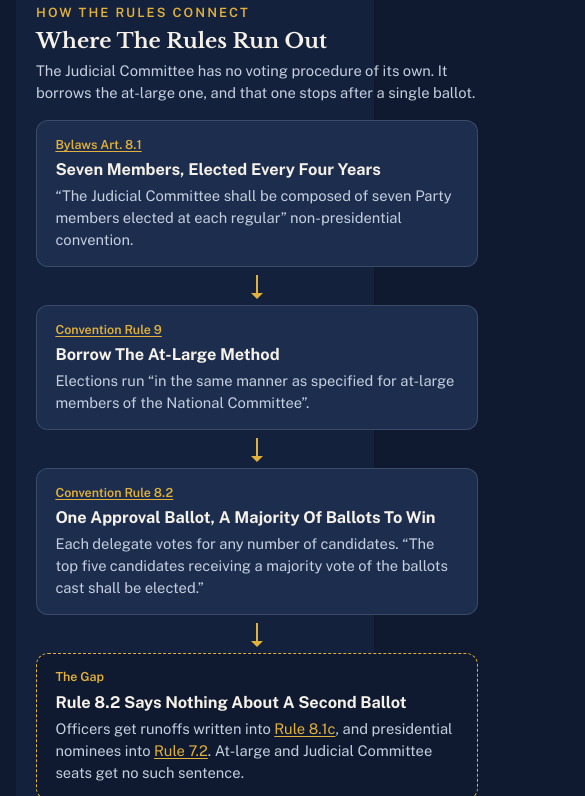
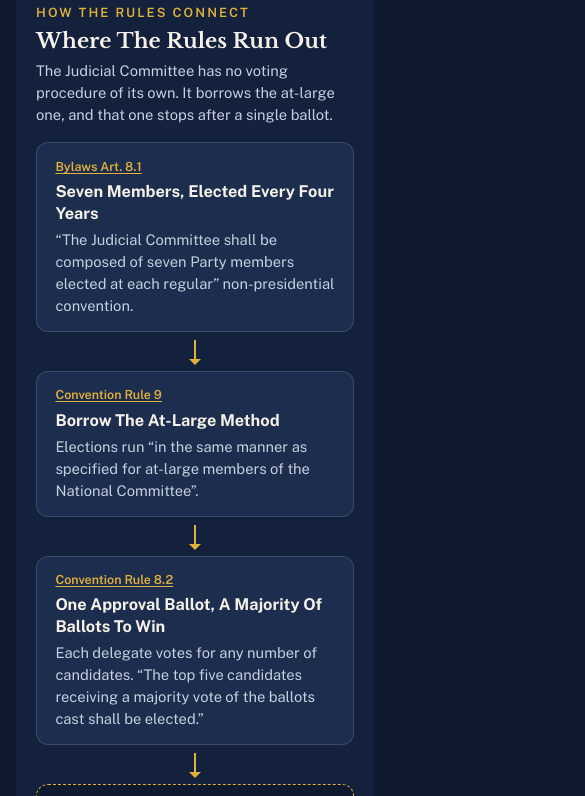
Before and after one commit to DrugsForRobots/jc-2026-vote, a plain HTML site: page index.html in a window 390 px wide. Shown: the part 1940-2736 px from the top of the page, 585 px wide, since content can reach past the window. Drawn offline with nearby package versions, Linux system fonts and the light colour scheme.

Commit message:
JC 2026 Vote: fit phone width (citation lists wrap)
Co-Authored-By: Claude Opus 5.5 <noreply@anthropic.com>

```diff
--- a/index.html
+++ b/index.html
@@ -33,7 +33,7 @@
   * { box-sizing: border-box; }
   body { margin: 0; background: var(--deep); color: var(--cream); font-family: var(--sans); line-height: 1.5;
          padding-left: max(16px, env(safe-area-inset-left, 0px)); padding-right: max(16px, env(safe-area-inset-right, 0px)); padding-block: 24px 48px; }
-  .sheet { max-width: 72rem; margin: 0 auto; background: var(--navy); border-radius: 16px; padding: 3rem; display: grid; gap: 2.75rem; color: var(--cream); }
+  .sheet { max-width: 72rem; margin: 0 auto; background: var(--navy); border-radius: 16px; padding: 3rem; display: grid; grid-template-columns: minmax(0, 1fr); gap: 2.75rem; color: var(--cream); }
   @media (max-width: 40rem) { .sheet { padding: 1.25rem; gap: 2rem; } }
   .sheet p, .sheet h1, .sheet h2, .sheet h3, .sheet span, .sheet b, .sheet td, .sheet summary { color: var(--cream); }
   .sheet .note, .sheet .lede, .sheet q, .sheet .label, .sheet .what { color: var(--mist); }
@@ -57,6 +57,8 @@
   .num { font-family: var(--serif); font-weight: 700; font-size: clamp(2.2rem, 4vw, 3rem); line-height: 1.1; font-variant-numeric: tabular-nums; }
   .label { font-size: 0.95rem; }
   .cite { font-size: 0.78rem; font-weight: 600; white-space: nowrap; }
+  span.cite { white-space: normal; }
+  span.cite a { white-space: nowrap; }
 
   /* chart */
   .chart { position: relative; }
```
